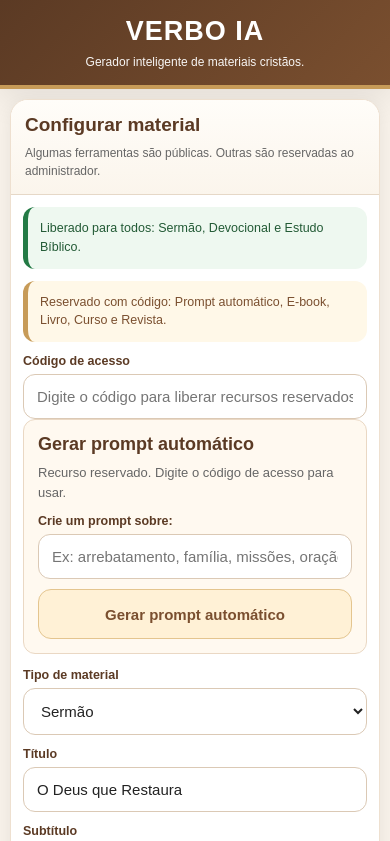
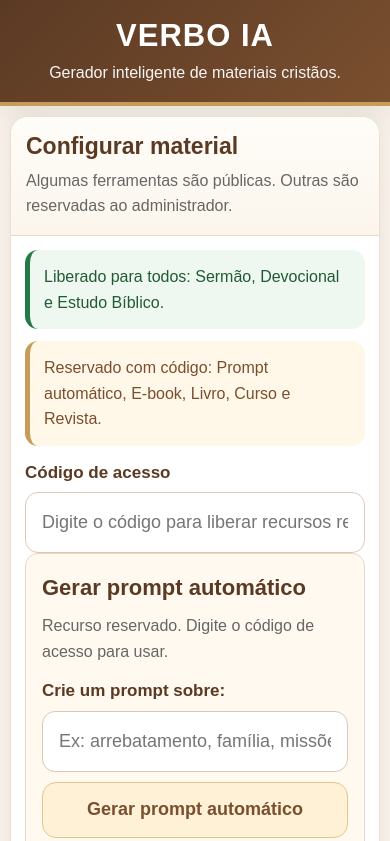
Before and after one commit to isiquel/gerador-cpid, a website: page index.html in a window 390 px wide. Shown: the top 841 px of the page. Drawn offline with Linux system fonts and the light colour scheme.

Commit message:
index.html

```diff
--- a/index.html
+++ b/index.html
@@ -40,7 +40,7 @@
     header {
       background: linear-gradient(135deg, var(--marrom), var(--marrom2));
       color: white;
-      padding: 22px 16px;
+      padding: 24px 16px;
       text-align: center;
       border-bottom: 5px solid var(--dourado);
       box-shadow: var(--sombra);
@@ -48,14 +48,14 @@
 
     header h1 {
       margin: 0;
-      font-size: 34px;
+      font-size: 36px;
       letter-spacing: 1px;
     }
 
     header p {
       margin: 8px 0 0;
       opacity: 0.95;
-      font-size: 14px;
+      font-size: 16px;
     }
 
     .container {
@@ -63,7 +63,7 @@
       margin: 24px auto;
       padding: 0 16px 28px;
       display: grid;
-      grid-template-columns: 410px 1fr;
+      grid-template-columns: 430px 1fr;
       gap: 22px;
       align-items: start;
     }
@@ -77,7 +77,7 @@
     }
 
     .card-head {
-      padding: 18px 20px;
+      padding: 20px 22px;
       background: linear-gradient(180deg, #fffdf9, #fbf5ec);
       border-bottom: 1px solid #e6d8c7;
     }
@@ -85,45 +85,47 @@
     .card-head h2 {
       margin: 0;
       color: var(--marrom);
-      font-size: 22px;
+      font-size: 24px;
     }
 
     .card-head p {
-      margin: 8px 0 0;
+      margin: 9px 0 0;
       color: var(--muted);
-      font-size: 13px;
-      line-height: 1.5;
+      font-size: 16px;
+      line-height: 1.55;
     }
 
     .card-body {
-      padding: 18px;
+      padding: 20px;
     }
 
     label {
       display: block;
-      margin: 12px 0 6px;
+      margin: 15px 0 7px;
       font-weight: bold;
       color: var(--marrom);
-      font-size: 13px;
+      font-size: 16px;
+      line-height: 1.3;
     }
 
     input,
     select,
     textarea {
       width: 100%;
-      padding: 12px;
+      padding: 15px;
       border: 1px solid #dbc9b5;
-      border-radius: 13px;
+      border-radius: 14px;
       outline: none;
       background: white;
       color: var(--texto);
-      font-size: 14px;
+      font-size: 17px;
+      line-height: 1.45;
     }
 
     textarea {
-      min-height: 105px;
+      min-height: 125px;
       resize: vertical;
-      line-height: 1.5;
+      line-height: 1.6;
     }
 
     input:focus,
@@ -147,10 +149,10 @@
       background: #eef8f0;
       border-left: 5px solid var(--verde);
       color: #225a35;
-      padding: 12px;
+      padding: 14px;
       border-radius: 13px;
-      font-size: 13px;
-      line-height: 1.5;
+      font-size: 15px;
+      line-height: 1.6;
       margin-bottom: 12px;
     }
 
@@ -158,10 +160,10 @@
       background: #fff8e8;
       border-left: 5px solid var(--dourado);
       color: #7a4f2f;
-      padding: 12px;
+      padding: 14px;
       border-radius: 13px;
-      font-size: 13px;
-      line-height: 1.5;
+      font-size: 15px;
+      line-height: 1.6;
       margin-bottom: 12px;
     }
 
@@ -169,31 +171,32 @@
       background: #fff9f0;
       border: 1px solid #ead8c4;
       border-radius: 18px;
-      padding: 14px;
+      padding: 16px;
       margin-bottom: 14px;
     }
 
     .prompt-box h3 {
       margin: 0 0 8px;
       color: var(--marrom);
-      font-size: 18px;
+      font-size: 21px;
     }
 
     .prompt-box p {
       margin: 0 0 10px;
       color: var(--muted);
-      font-size: 13px;
-      line-height: 1.5;
+      font-size: 15px;
+      line-height: 1.6;
     }
 
     button {
       border: none;
-      border-radius: 13px;
-      padding: 13px 14px;
+      border-radius: 14px;
+      padding: 15px 16px;
       font-weight: bold;
       cursor: pointer;
-      font-size: 14px;
-      min-height: 48px;
+      font-size: 16px;
+      min-height: 52px;
+      line-height: 1.25;
     }
 
     button:disabled {
@@ -203,9 +206,11 @@
 
     .btn-principal {
       width: 100%;
-      margin-top: 14px;
+      margin-top: 16px;
       background: linear-gradient(135deg, var(--marrom), var(--marrom2));
       color: white;
+      font-size: 17px;
+      min-height: 56px;
     }
 
     .btn-secundario {
@@ -238,15 +243,15 @@
     }
 
     .status {
-      margin-top: 13px;
-      padding: 11px 12px;
+      margin-top: 14px;
+      padding: 13px 14px;
       border-radius: 13px;
       background: #f8f2e9;
       border: 1px solid #ead8c4;
       color: var(--muted);
-      font-size: 13px;
-      line-height: 1.5;
-      min-height: 40px;
+      font-size: 15px;
+      line-height: 1.6;
+      min-height: 44px;
     }
 
     .ok {
@@ -259,7 +264,7 @@
 
     .progresso {
       margin-top: 12px;
-      height: 10px;
+      height: 12px;
       background: #eee2d5;
       border-radius: 999px;
       overflow: hidden;
@@ -290,11 +295,11 @@
       background: #fff8e8;
       border: 1px solid #e4c58f;
       color: #7a4f2f;
-      padding: 10px 12px;
+      padding: 12px 14px;
       border-radius: 12px;
       margin-bottom: 14px;
-      font-size: 13px;
-      line-height: 1.5;
+      font-size: 15px;
+      line-height: 1.6;
       display: none;
     }
 
@@ -310,6 +315,7 @@
       border-radius: 18px;
       padding: 30px;
       line-height: 1.7;
+      font-size: 17px;
     }
 
     .doc {
@@ -567,16 +573,17 @@
       }
 
       header {
-        padding: 16px 10px;
+        padding: 18px 12px;
         border-bottom-width: 4px;
       }
 
       header h1 {
-        font-size: 27px;
+        font-size: 31px;
       }
 
       header p {
-        font-size: 12px;
+        font-size: 16px;
+        line-height: 1.4;
       }
 
       .container {
@@ -593,55 +600,74 @@
       }
 
       .card-head {
-        padding: 14px 14px;
+        padding: 16px 15px;
       }
 
       .card-head h2 {
-        font-size: 19px;
+        font-size: 23px;
       }
 
       .card-head p {
-        font-size: 12px;
+        font-size: 16px;
+        line-height: 1.55;
       }
 
       .card-body {
-        padding: 12px;
+        padding: 14px;
       }
 
       .aviso,
       .aviso-reservado,
       .prompt-box,
       .status {
-        font-size: 12.5px;
-        border-radius: 12px;
+        font-size: 16px;
+        border-radius: 13px;
+        line-height: 1.6;
+      }
+
+      .prompt-box h3 {
+        font-size: 22px;
+      }
+
+      .prompt-box p {
+        font-size: 16px;
       }
 
       label {
-        font-size: 12.5px;
+        font-size: 17px;
+        margin-top: 16px;
+        margin-bottom: 8px;
       }
 
       input,
       select,
       textarea {
-        font-size: 15px;
-        padding: 13px;
-        border-radius: 12px;
+        font-size: 18px;
+        padding: 16px;
+        border-radius: 13px;
+        line-height: 1.5;
       }
 
       textarea {
-        min-height: 90px;
+        min-height: 115px;
       }
 
       .linha,
       .botoes {
         grid-template-columns: 1fr;
-        gap: 8px;
+        gap: 9px;
       }
 
       button {
         width: 100%;
-        min-height: 50px;
-        font-size: 15px;
+        min-height: 56px;
+        font-size: 18px;
+        border-radius: 14px;
+      }
+
+      .btn-principal {
+        font-size: 19px;
+        min-height: 60px;
       }
 
       #resultado {
@@ -653,6 +679,11 @@
       .placeholder {
         min-height: 360px;
         padding: 18px;
+        font-size: 17px;
+      }
+
+      .placeholder h2 {
+        font-size: 24px;
       }
 
       .doc {
```
